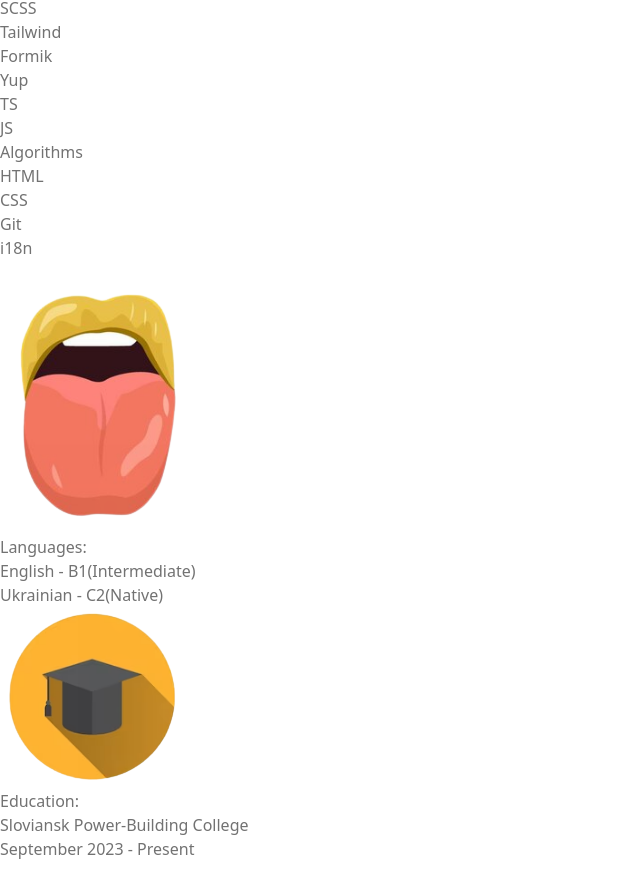
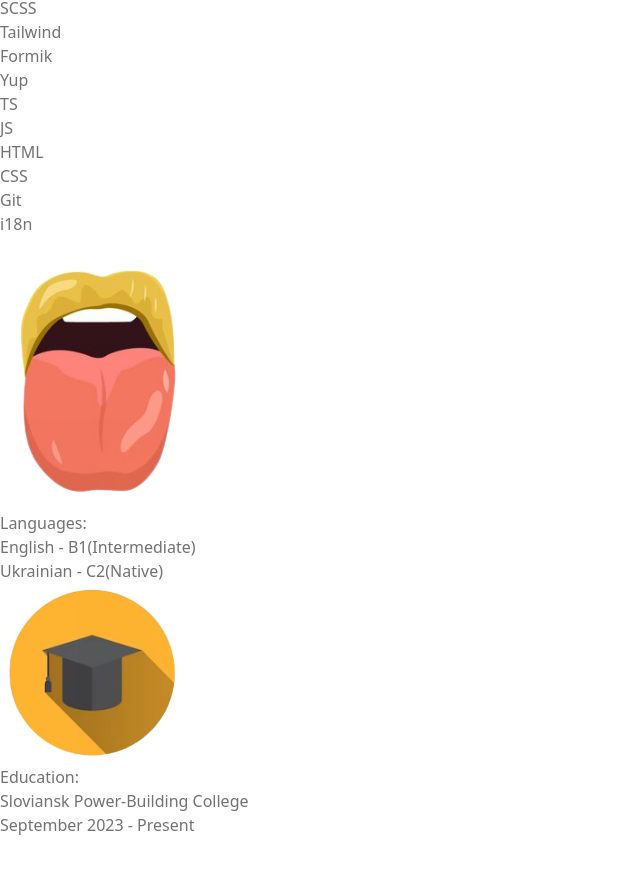
Before and after one commit to duttyfgh/cv, a React (Vite) app: page / in a window 1280 px wide. Shown: the part 1992-2882 px from the top of the page, without its empty margins (0-640 px from the left). Built offline with nearby package versions, Linux system fonts and the light colour scheme.

Commit message:
apdate skills

```diff
--- a/src/components/RightBar.tsx
+++ b/src/components/RightBar.tsx
@@ -19,7 +19,6 @@ const skillsList = [
     'Yup',
     'TS',
     'JS',
-    'Algorithms',
     'HTML',
     'CSS',
     'Git',
```
